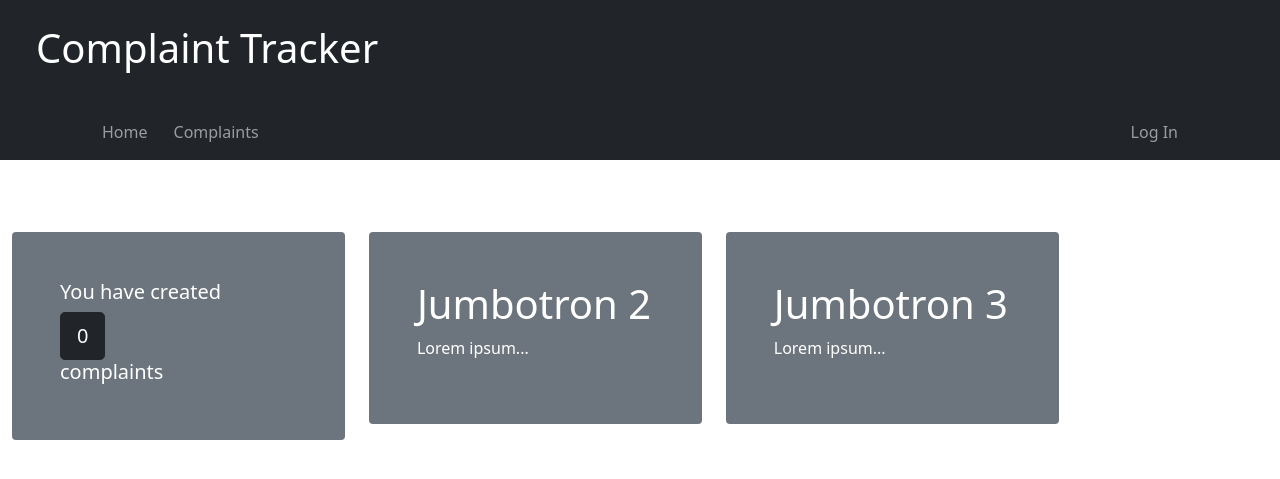
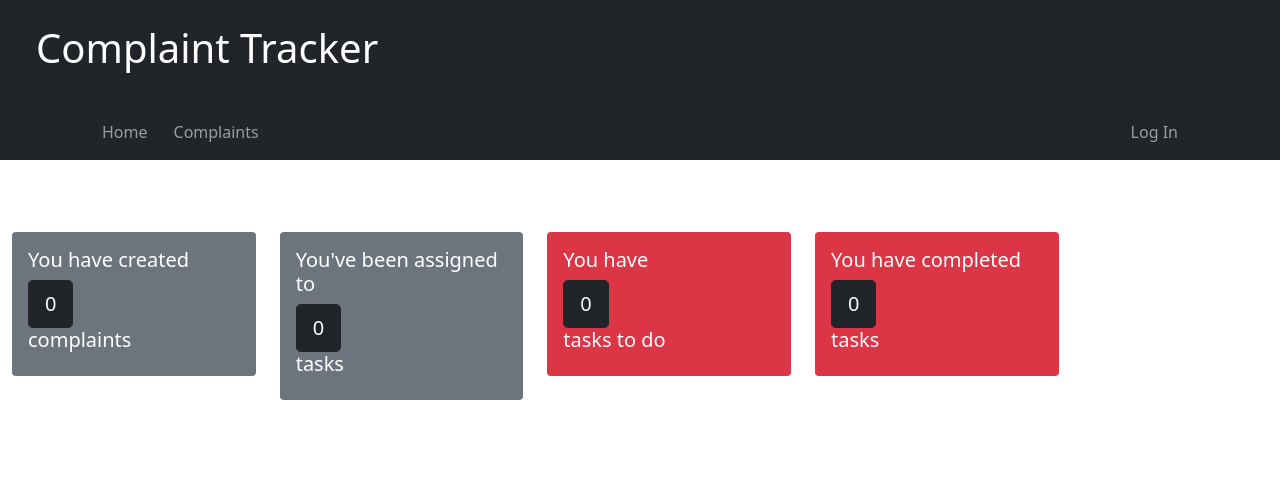
Before and after one commit to KubaDziuba/ComplaintsTracker, a Django app: page /dashboard/ in a window 1280 px wide. Shown: the top 479 px of the page. Run offline with Django 3.2, Linux system fonts and the light colour scheme; data comes from the database, SQL or seed files in the repository; both versions use the stored data as it was after the commit.

Commit message:
Dashboard updated
Added functions for dashboard - all tasks for given user.
Dashboard layout updated.
TODOs added for better future development.

```diff
--- a/ComplaintsTracker/complaints/Logic/tsk_logic.py
+++ b/ComplaintsTracker/complaints/Logic/tsk_logic.py
@@ -1,6 +1,23 @@
 from ..models import Complaint, Task
 
 
+# TODO task creation and assigning to complaint function
+# TODO task closing function for assigned user and unclosing it for manager
+
+# TODO filter function for tasks closed by user
+# TODO filter function for tasks to be completed by user
+
 def tasks_for_selected_complaint(complaint_id):
+    """getting all tasks assigned to selected complaint"""
     tasks_for_complaint = Task.objects.filter(complaint=complaint_id)
     return tasks_for_complaint
+
+
+def all_tasks_for_user(user):
+    user_task_list = Task.objects.filter(assigned_user=user)
+    return user_task_list
+
+
+def count_of_tsk_created_by_me(user):
+    tsk_count = Task.objects.filter(assigned_user=user).count()
+    return tsk_count
--- a/ComplaintsTracker/complaints/Views/base_views.py
+++ b/ComplaintsTracker/complaints/Views/base_views.py
@@ -1,7 +1,7 @@
 from django.shortcuts import render
 from ..models import Complaint, Task
 from ..Logic.cpl_logic import *
-from django.contrib.auth.models import User
+from ..Logic.tsk_logic import *
 
 
 # Main view
@@ -13,12 +13,14 @@ def index(request):
 
 # View of logged in user
 def dashboard(request):
-    # getting list of groups user belongs to
+    # getting list of groups user belongs to for later determination if user belongs to admin
     current_user_groups = request.user.groups.values_list("name", flat=True)
     current_user = request.user.id
     count_of_my_cpl_list = count_of_cpls_created_by_me(current_user)
+    count_of_my_task_list = count_of_tsk_created_by_me(current_user)
     context = {
         "is_manager": "Manager" in current_user_groups,
-        'count_of_my_cpl_list': count_of_my_cpl_list
+        'count_of_my_cpl_list': count_of_my_cpl_list,
+        'count_of_my_tsk_list': count_of_my_task_list
             }
     return render(request, 'complaints/dashboard.html', context)
--- a/ComplaintsTracker/complaints/Views/cpl_views.py
+++ b/ComplaintsTracker/complaints/Views/cpl_views.py
@@ -5,11 +5,13 @@ from ..Logic.cpl_logic import *
 
 
 class ComplaintListView(ListView):
+    """List view of all complaints created by all users"""
     paginate_by = 5
     model = Complaint
 
 
 def complaint_detail(request, complaint_id):
+    """Detail page of selected complaint"""
     selected_cpl = get_object_or_404(Complaint, pk=complaint_id)
     tasks_for_complaint = Task.objects.filter(complaint=complaint_id)
     context = {'selected_cpl': selected_cpl, 'tasks_for_complaint': tasks_for_complaint}
@@ -17,8 +19,12 @@ def complaint_detail(request, complaint_id):
 
 
 def my_complaints(request):
+    """View of complaints created by logged in user"""
     current_user = request.user.id
     my_cpl_list = cpls_created_by_me(current_user)
     count_of_my_cpl_list = count_of_cpls_created_by_me(current_user)
     context = {'my_cpl_list': my_cpl_list, 'count_of_my_cpl_list': count_of_my_cpl_list}
     return render(request, 'complaints/my_complaints.html', context)
+
+# TODO create complaint view
+# TODO closing complaint view
--- a/ComplaintsTracker/complaints/templates/complaints/dashboard.html
+++ b/ComplaintsTracker/complaints/templates/complaints/dashboard.html
@@ -3,11 +3,12 @@
 {% block content %}
 
 <div class="row">
-    <div class="col-sm-4  ">
-        <div class="mt-4 p-5 bg-secondary text-white rounded">
+    <div class="col-sm-3  ">
+        <div class="mt-4 p-3 bg-secondary text-white rounded">
             <h5>You have created</h5>
             {% if count_of_my_cpl_list %}
-            <a href="{% url 'complaints:my_complaints' %}" type="button" class="btn btn-lg btn-dark"><h1>{{count_of_my_cpl_list}}</h1></a>
+            <a href="{% url 'complaints:my_complaints' %}" type="button" class="btn btn-lg btn-dark">
+                <h1>{{count_of_my_cpl_list}}</h1></a>
             {% else %}
             <a href="#" type="button" class="btn btn-lg btn-dark">0</a>
             {% endif %}
@@ -15,33 +16,71 @@
         </div>
     </div>
 
-    <div class="col-sm-4  ">
-        <div class="mt-4 p-5 bg-secondary text-white rounded">
-            <h1>Jumbotron 2</h1>
-            <p>Lorem ipsum...</p>
+    <div class="col-sm-3  ">
+        <div class="mt-4 p-3 bg-secondary text-white rounded">
+            <h5>You've been assigned to</h5>
+            {% if count_of_my_cpl_list %}
+            <a href="{% url 'complaints:my_tasks' %}" type="button" class="btn btn-lg btn-dark">
+                <h1>{{count_of_my_tsk_list}}</h1></a>
+            {% else %}
+            <a href="#" type="button" class="btn btn-lg btn-dark">0</a>
+            {% endif %}
+            <h5>tasks</h5>
         </div>
     </div>
 
-    <div class="col-sm-4  ">
-        <div class="mt-4 p-5 bg-secondary text-white rounded">
-            <h1>Jumbotron 3</h1>
-            <p>Lorem ipsum...</p>
+    <div class="col-sm-3  ">
+        <div class="mt-4 p-3 bg-danger text-white rounded">
+            <h5>You have</h5>
+            {% if count_of_my_cpl_list %}
+            <a href="{% url 'complaints:my_complaints' %}" type="button" class="btn btn-lg btn-dark">
+                <h1>{{count_of_my_cpl_list}}</h1></a>
+            {% else %}
+            <a href="#" type="button" class="btn btn-lg btn-dark">0</a>
+            {% endif %}
+            <h5>tasks to do</h5>
+        </div>
+    </div>
+
+    <div class="col-sm-3  ">
+        <div class="mt-4 p-3 bg-danger text-white rounded">
+            <h5>You have completed</h5>
+            {% if count_of_my_cpl_list %}
+            <a href="{% url 'complaints:my_complaints' %}" type="button" class="btn btn-lg btn-dark">
+                <h1>{{count_of_my_cpl_list}}</h1></a>
+            {% else %}
+            <a href="#" type="button" class="btn btn-lg btn-dark">0</a>
+            {% endif %}
+            <h5>tasks</h5>
         </div>
     </div>
 </div>
+
 {% if is_manager %}
 <div class="row">
-    <div class="col-sm-4  ">
-        <div class="mt-4 p-5 bg-secondary text-white rounded">
-            <h1>Jumbotron 4</h1>
-            <p>Lorem ipsum...</p>
+    <div class="col-sm-6  ">
+        <div class="mt-4 p-5 bg-danger text-white rounded">
+            <h5>You have approved</h5>
+            {% if count_of_my_cpl_list %}
+            <a href="{% url 'complaints:my_complaints' %}" type="button" class="btn btn-lg btn-dark">
+                <h1>{{count_of_my_cpl_list}}</h1></a>
+            {% else %}
+            <a href="#" type="button" class="btn btn-lg btn-dark">0</a>
+            {% endif %}
+            <h5>complaints</h5>
         </div>
     </div>
 
-    <div class="col-sm-4  ">
-        <div class="mt-4 p-5 bg-secondary text-white rounded">
-            <h1>Jumbotron 5</h1>
-            <p>Lorem ipsum...</p>
+    <div class="col-sm-6  ">
+        <div class="mt-4 p-5 bg-danger text-white rounded">
+            <h5>You have</h5>
+            {% if count_of_my_cpl_list %}
+            <a href="{% url 'complaints:my_complaints' %}" type="button" class="btn btn-lg btn-dark">
+                <h1>{{count_of_my_cpl_list}}</h1></a>
+            {% else %}
+            <a href="#" type="button" class="btn btn-lg btn-dark">0</a>
+            {% endif %}
+            <h5>complaints to approve</h5>
         </div>
     </div>
 </div>
--- a/ComplaintsTracker/complaints/urls.py
+++ b/ComplaintsTracker/complaints/urls.py
@@ -9,4 +9,5 @@ urlpatterns = [
     path('complaints/', cpl_views.ComplaintListView.as_view(), name='complaint_list'),
     path('complaints/<int:complaint_id>', cpl_views.complaint_detail, name='complaint_detail'),
     path('complaints/my_complaints', cpl_views.my_complaints, name='my_complaints'),
+    path('tasks/my_tasks', tsk_views.my_tasks, name='my_tasks'),
     ]
--- a/ComplaintsTracker/templates/layout.html
+++ b/ComplaintsTracker/templates/layout.html
@@ -37,17 +37,19 @@
 							<li><a class="dropdown-item" href="{% url 'complaints:my_complaints' %}">Created by Me</a></li>
 							<li><a class="dropdown-item" href="#">Opened</a></li>
 							<li><a class="dropdown-item" href="#">Finished</a></li>
+							{% if is_manager %}
+							<li><a class="dropdown-item" href="#">Approved by Me</a></li>
+							<li><a class="dropdown-item" href="#">Awaiting my approval</a></li>
+							{% endif %}
   						</ul>
 				</li>
 				<li class="nav-item dropdown" style="margin-right:10px">
 					<a class="nav-link dropdown-toggle" href="#" role="button" data-bs-toggle="dropdown">My Tasks</a>
   						<ul class="dropdown-menu">
-							<li><a class="dropdown-item" href="#">All Tasks</a></li>
+							<li><a class="dropdown-item" href="{% url 'complaints:my_tasks' %}">All Tasks</a></li>
 							<li><a class="dropdown-item" href="#">Opened</a></li>
 							<li><a class="dropdown-item" href="#">Finished</a></li>
-							{% if is_manager %}
-							<li><a class="dropdown-item" href="#">Finished by Me</a></li>
-							{% endif %}
+
   						</ul>
 				</li>
 				{% endif %}
```
Also changed, not shown: ComplaintsTracker/complaints/Logic/cpl_logic.py (+7 -0 lines), ComplaintsTracker/complaints/Views/tsk_views.py (+16 -0 lines), ComplaintsTracker/complaints/templates/complaints/my_tasks.html (added, +37 -0 lines), ComplaintsTracker/db.sqlite3.
